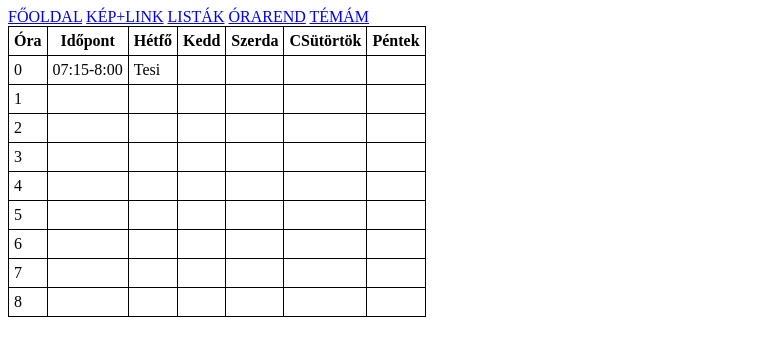
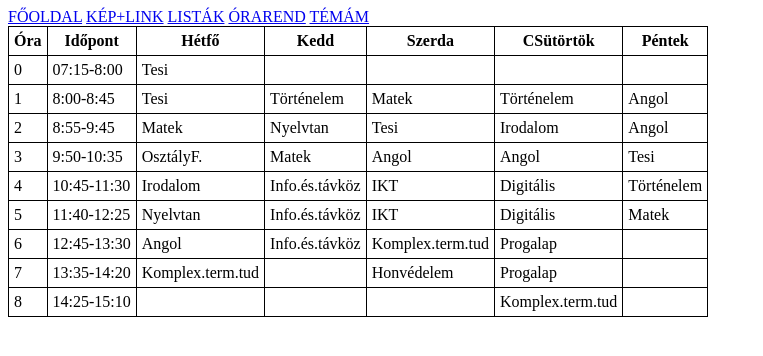
Before and after one commit to Janos956/IKT2, a plain HTML site: page orarend.html in a window 1280 px wide. Shown: the whole page, without its empty margins (0-763 px from the left). Drawn offline with Linux system fonts and the light colour scheme.

Commit message:
Add files via upload

```diff
--- a/orarend.html
+++ b/orarend.html
@@ -35,74 +35,74 @@
         </tr>
         <tr>
             <td>1</td>
-            <td></td>
-            <td></td>
-            <td></td>
-            <td></td>
-            <td></td>
-            <td></td>
+            <td>8:00-8:45</td>
+            <td>Tesi</td>
+            <td>Történelem</td>
+            <td>Matek</td>
+            <td>Történelem</td>
+            <td>Angol</td>
         </tr>
         <tr>
             <td>2</td>
-            <td></td>
-            <td></td>
-            <td></td>
-            <td></td>
-            <td></td>
-            <td></td>
+            <td>8:55-9:45</td>
+            <td>Matek</td>
+            <td>Nyelvtan</td>
+            <td>Tesi</td>
+            <td>Irodalom</td>
+            <td>Angol</td>
         </tr>
         <tr>
             <td>3</td>
-            <td></td>
-            <td></td>
-            <td></td>
-            <td></td>
-            <td></td>
-            <td></td>
+            <td>9:50-10:35</td>
+            <td>OsztályF.</td>
+            <td>Matek</td>
+            <td>Angol</td>
+            <td>Angol</td>
+            <td>Tesi</td>
         </tr>
         <tr>
             <td>4</td>
-            <td></td>
-            <td></td>
-            <td></td>
-            <td></td>
-            <td></td>
-            <td></td>
+            <td>10:45-11:30</td>
+            <td>Irodalom</td>
+            <td>Info.és.távköz</td>
+            <td>IKT</td>
+            <td>Digitális</td>
+            <td>Történelem</td>
         </tr>
         <tr>
             <td>5</td>
-            <td></td>
-            <td></td>
-            <td></td>
-            <td></td>
-            <td></td>
-            <td></td>
+            <td>11:40-12:25</td>
+            <td>Nyelvtan</td>
+            <td>Info.és.távköz</td>
+            <td>IKT</td>
+            <td>Digitális</td>
+            <td>Matek</td>
         </tr>
         <tr>
             <td>6</td>
-            <td></td>
-            <td></td>
-            <td></td>
-            <td></td>
-            <td></td>
+            <td>12:45-13:30</td>
+            <td>Angol</td>
+            <td>Info.és.távköz</td>
+            <td>Komplex.term.tud</td>
+            <td>Progalap</td>
             <td></td>
         </tr>
         <tr>
             <td>7</td>
+            <td>13:35-14:20</td>
+            <td>Komplex.term.tud</td>
             <td></td>
-            <td></td>
-            <td></td>
-            <td></td>
-            <td></td>
+            <td>Honvédelem</td>
+            <td>Progalap</td>
             <td></td>
         </tr>
         <tr>
             <td>8</td>
+            <td>14:25-15:10</td>
             <td></td>
             <td></td>
             <td></td>
-            <td></td>
-            <td></td>
+            <td>Komplex.term.tud</td>
             <td></td>
         </tr>
     </table>
```
